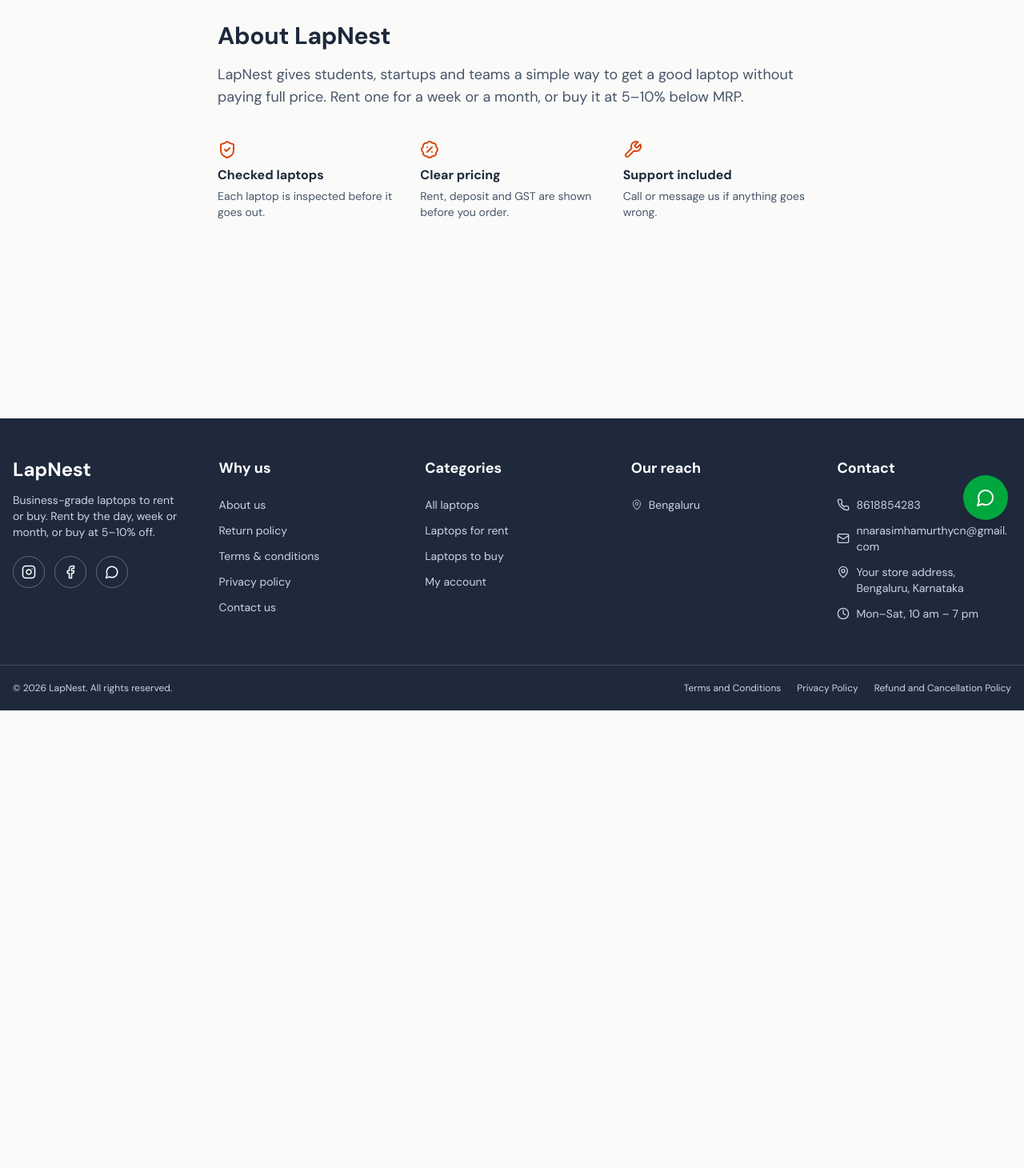
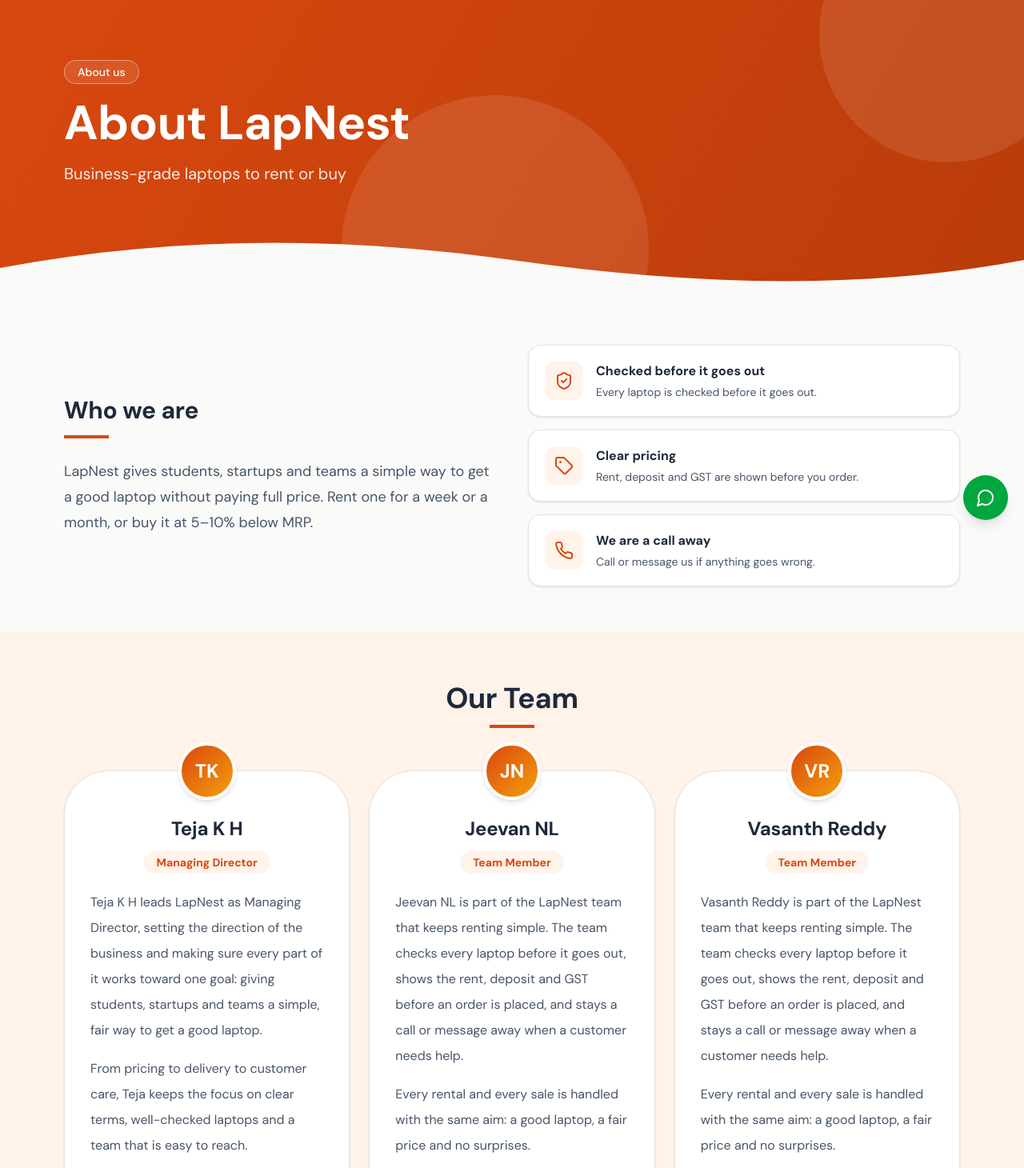
Before and after one commit to tejashwinigm2004-hash/lapnest, a React (Vite) app in the folder frontend/: page /about in a window 1280 px wide. Shown: the part 130-1590 px from the top of the page at 80% size. Before the commit the page ends 1018 px from the top, so only its background shows below. Built offline with nearby package versions, Linux system fonts and the light colour scheme.

Commit message:
Add role-based stories to About team

```diff
--- a/frontend/src/App.jsx
+++ b/frontend/src/App.jsx
@@ -1,7 +1,7 @@
 import { BrowserRouter, Routes, Route, Navigate } from 'react-router-dom'; import { Toaster } from 'react-hot-toast';
 import { AppProvider, useApp } from './context/AppContext'; import Navbar from './components/Navbar'; import Footer from './components/Footer'; import FloatingSocial from './components/FloatingSocial';
 import Home from './pages/Home'; import Products from './pages/Products'; import ProductDetails from './pages/ProductDetails'; import Cart from './pages/Cart'; import Auth from './pages/Login'; import UserDashboard from './pages/UserDashboard'; import AdminDashboard from './pages/AdminDashboard';
-import About from './pages/About'; import Contact from './pages/Contact'; import NotFound from './pages/NotFound'; import Policy from './pages/Policy'; import ScrollProgress from './components/ScrollProgress'; import PageFade from './components/PageFade';
+import About from './pages/About'; import Contact from './pages/Contact'; import NotFound from './pages/NotFound'; import Policy from './pages/Policy'; import ScrollProgress from './components/ScrollProgress'; import PageFade from './components/PageFade'; import EnquiryNotice from './components/EnquiryNotice';
 const Soon = ({ t }) => <p className="p-10 text-center">{t} is on the next-step list.</p>;
 const Guard = ({ roles, children }) => { const { user } = useApp(); return user && roles.includes(user.role) ? children : <Navigate to="/login" />; };
 export default function App() {
@@ -11,5 +11,5 @@
     <Route path="/cart" element={<Cart />} /><Route path="/login" element={<Auth />} /><Route path="/register" element={<Auth register />} />
     <Route path="/user" element={<Guard roles={['user']}><UserDashboard /></Guard>} /><Route path="/admin" element={<Guard roles={['admin', 'staff']}><AdminDashboard /></Guard>} />
     <Route path="/terms" element={<Policy kind="terms" />} /><Route path="/privacy" element={<Policy kind="privacy" />} /><Route path="/refund-policy" element={<Policy kind="refund" />} />
-    <Route path="*" element={<NotFound />} /></Routes></PageFade></main><Footer /><FloatingSocial /></BrowserRouter></AppProvider>;
+    <Route path="*" element={<NotFound />} /></Routes></PageFade></main><Footer /><FloatingSocial /><EnquiryNotice /></BrowserRouter></AppProvider>;
 }
--- /dev/null
+++ b/frontend/src/components/EnquiryNotice.jsx
@@ -0,0 +1,17 @@
+import { useEffect, useState } from 'react'; import { Link, useLocation } from 'react-router-dom'; import { User, X } from 'lucide-react';
+
+export default function EnquiryNotice() {
+  const { pathname } = useLocation(), [show, setShow] = useState(false);
+  useEffect(() => {
+    let closed = false;
+    try { closed = sessionStorage.getItem('enquiryClosed') === '1'; } catch { /* ignore */ }
+    if (closed) return;
+    const t = setTimeout(() => setShow(true), 10000);
+    return () => clearTimeout(t);
+  }, []);
+  const close = () => { setShow(false); try { sessionStorage.setItem('enquiryClosed', '1'); } catch { /* ignore */ } };
+  if (!show || pathname.startsWith('/admin') || pathname === '/contact') return null;
+  return <div role="status" className="anim-up fixed z-30 left-4 bottom-20 md:left-5 md:bottom-6 flex items-stretch bg-ink text-white rounded-xl shadow-xl overflow-hidden">
+    <Link to="/contact" onClick={close} className="flex items-center gap-2 pl-5 pr-4 min-h-12 font-semibold hover:bg-black/20 transition-colors">Request for Enquiry<User size={20} /></Link>
+    <button onClick={close} aria-label="Close notification" className="grid place-items-center w-12 min-h-12 border-l border-white/20 hover:bg-black/20 transition-colors"><X size={18} /></button></div>;
+}
--- a/frontend/src/pages/About.jsx
+++ b/frontend/src/pages/About.jsx
@@ -1,6 +1,76 @@
-import { ShieldCheck, Wrench, BadgePercent } from 'lucide-react'; import { biz } from '../config';
+import { ShieldCheck, Tag, Phone } from 'lucide-react'; import { biz } from '../config'; import Reveal from '../components/Reveal';
+
+// ===== EDIT: team members. Separate paragraphs in a bio with a blank line (\n\n). =====
+const MEMBER_BIO = 'is part of the LapNest team that keeps renting simple. The team checks every laptop before it goes out, shows the rent, deposit and GST before an order is placed, and stays a call or message away when a customer needs help.\n\nEvery rental and every sale is handled with the same aim: a good laptop, a fair price and no surprises.';
+
+const TEAM = [
+  {
+    name: 'Teja K H', role: 'Managing Director',
+    bio: 'Teja K H leads LapNest as Managing Director, setting the direction of the business and making sure every part of it works toward one goal: giving students, startups and teams a simple, fair way to get a good laptop.\n\nFrom pricing to delivery to customer care, Teja keeps the focus on clear terms, well-checked laptops and a team that is easy to reach.',
+  },
+  { name: 'Jeevan NL', role: 'Team Member', bio: `Jeevan NL ${MEMBER_BIO}` },
+  { name: 'Vasanth Reddy', role: 'Team Member', bio: `Vasanth Reddy ${MEMBER_BIO}` },
+  { name: 'Kalpana G', role: 'Team Member', bio: `Kalpana G ${MEMBER_BIO}` },
+  {
+    name: 'Gangothri V', role: 'Accounts',
+    bio: 'Gangothri V looks after accounts at LapNest, keeping the numbers behind every order accurate and easy to follow.\n\nThat includes the invoices with GST details that customers download from their account, and the refundable security deposits collected when a laptop is rented and returned after it is checked.',
+  },
+];
+
+const POINTS = [
+  [ShieldCheck, 'Checked before it goes out', 'Every laptop is checked before it goes out.'],
+  [Tag, 'Clear pricing', 'Rent, deposit and GST are shown before you order.'],
+  [Phone, 'We are a call away', 'Call or message us if anything goes wrong.'],
+];
+
+const initials = n => n.split(' ').filter(Boolean).map(w => w[0]).join('').slice(0, 2).toUpperCase();
+
 export default function About() {
-  return <div className="max-w-3xl mx-auto px-4 py-12"><h1 className="text-3xl font-bold text-ink">About {biz.name}</h1>
-    <p className="mt-4 text-lg">{biz.name} gives students, startups and teams a simple way to get a good laptop without paying full price. Rent one for a week or a month, or buy it at 5–10% below MRP.</p>{/* TODO: replace with your real story */}
-    <div className="mt-10 grid gap-6 sm:grid-cols-3">{[[ShieldCheck, 'Checked laptops', 'Each laptop is inspected before it goes out.'], [BadgePercent, 'Clear pricing', 'Rent, deposit and GST are shown before you order.'], [Wrench, 'Support included', 'Call or message us if anything goes wrong.']].map(([I, t, d]) => <div key={t}><I className="text-brand" /><p className="font-semibold text-ink mt-2">{t}</p><p className="text-sm mt-1">{d}</p></div>)}</div></div>;
+  return <>
+    {/* Banner */}
+    <section className="relative overflow-hidden text-white" style={{ background: 'linear-gradient(120deg,var(--color-brand) 0%,#B93C0A 100%)' }}>
+      <div aria-hidden="true" className="absolute -top-24 -right-16 w-80 h-80 rounded-full bg-white/10" />
+      <div aria-hidden="true" className="absolute -bottom-32 left-1/3 w-96 h-96 rounded-full bg-white/10" />
+      <div className="relative max-w-6xl mx-auto px-4 pt-16 pb-28 md:pt-24 md:pb-36">
+        <p className="inline-block rounded-full border border-white/40 bg-white/10 px-4 py-1 text-sm font-medium">About us</p>
+        <h1 className="mt-4 text-4xl md:text-6xl font-bold leading-[1.1] !text-white">About {biz.name}</h1>
+        {biz.tagline && <p className="mt-4 text-lg md:text-xl opacity-90 max-w-xl">{biz.tagline}</p>}
+      </div>
+      <svg aria-hidden="true" viewBox="0 0 1440 80" preserveAspectRatio="none" className="absolute bottom-0 left-0 w-full h-12 md:h-20 block"><path d="M0 80V40C240 0 480 0 720 30S1200 70 1440 30V80Z" fill="#FAFAF9" /></svg>
+    </section>
+
+    {/* Intro */}
+    <section className="max-w-6xl mx-auto px-4 py-14 grid md:grid-cols-2 gap-10 items-center">
+      <Reveal>
+        <h2 className="text-3xl font-bold text-ink">Who we are</h2>
+        <div className="band mt-2 w-14 h-3.5" style={{ backgroundPosition: 'left center' }} aria-hidden="true" />
+        <p className="mt-5 text-lg leading-8">{biz.name} gives students, startups and teams a simple way to get a good laptop without paying full price. Rent one for a week or a month, or buy it at 5–10% below MRP.</p>
+      </Reveal>
+      <div className="grid gap-4">
+        {POINTS.map(([I, t, d], i) => <Reveal key={t} delay={i * 0.1}>
+          <div className="lift flex items-start gap-4 bg-white border border-sand rounded-2xl p-5 shadow-sm">
+            <span className="shrink-0 w-12 h-12 rounded-xl bg-soft text-brand grid place-items-center"><I size={24} /></span>
+            <div><p className="font-semibold text-ink">{t}</p><p className="text-sm mt-1">{d}</p></div></div></Reveal>)}
+      </div>
+    </section>
+
+    {/* Team */}
+    <section className="bg-soft">
+      <div className="max-w-6xl mx-auto px-4 py-16">
+        <Reveal className="text-center">
+          <h2 className="text-3xl md:text-4xl font-bold text-ink">Our Team</h2>
+          <div className="band mx-auto mt-2 w-24 h-3.5" aria-hidden="true" />
+        </Reveal>
+        <div className="mt-12 flex flex-wrap justify-center gap-x-6 gap-y-14">
+          {TEAM.map((m, i) => <Reveal key={m.name} delay={i * 0.08} className="w-full sm:w-[calc(50%_-_0.75rem)] lg:w-[calc(33.333%_-_1rem)]">
+            <article className="lift relative h-full bg-white border border-sand shadow-sm rounded-t-[3.5rem] rounded-b-2xl px-8 pb-8 pt-14 text-center">
+              <span className="absolute -top-9 left-1/2 -translate-x-1/2 w-[4.5rem] h-[4.5rem] rounded-full grid place-items-center text-white text-2xl font-bold border-4 border-white shadow-md" style={{ background: 'linear-gradient(135deg,var(--color-brand),var(--color-gold))' }} aria-hidden="true">{initials(m.name)}</span>
+              <h3 className="text-2xl font-semibold text-ink">{m.name}</h3>
+              <p className="inline-block mt-3 rounded-full bg-soft px-4 py-1 text-sm font-semibold text-brand">{m.role}</p>
+              {m.bio && <div className="mt-5 space-y-4 leading-8 text-left">{m.bio.split('\n\n').map((t, j) => <p key={j}>{t}</p>)}</div>}
+            </article></Reveal>)}
+        </div>
+      </div>
+    </section>
+  </>;
 }
```
